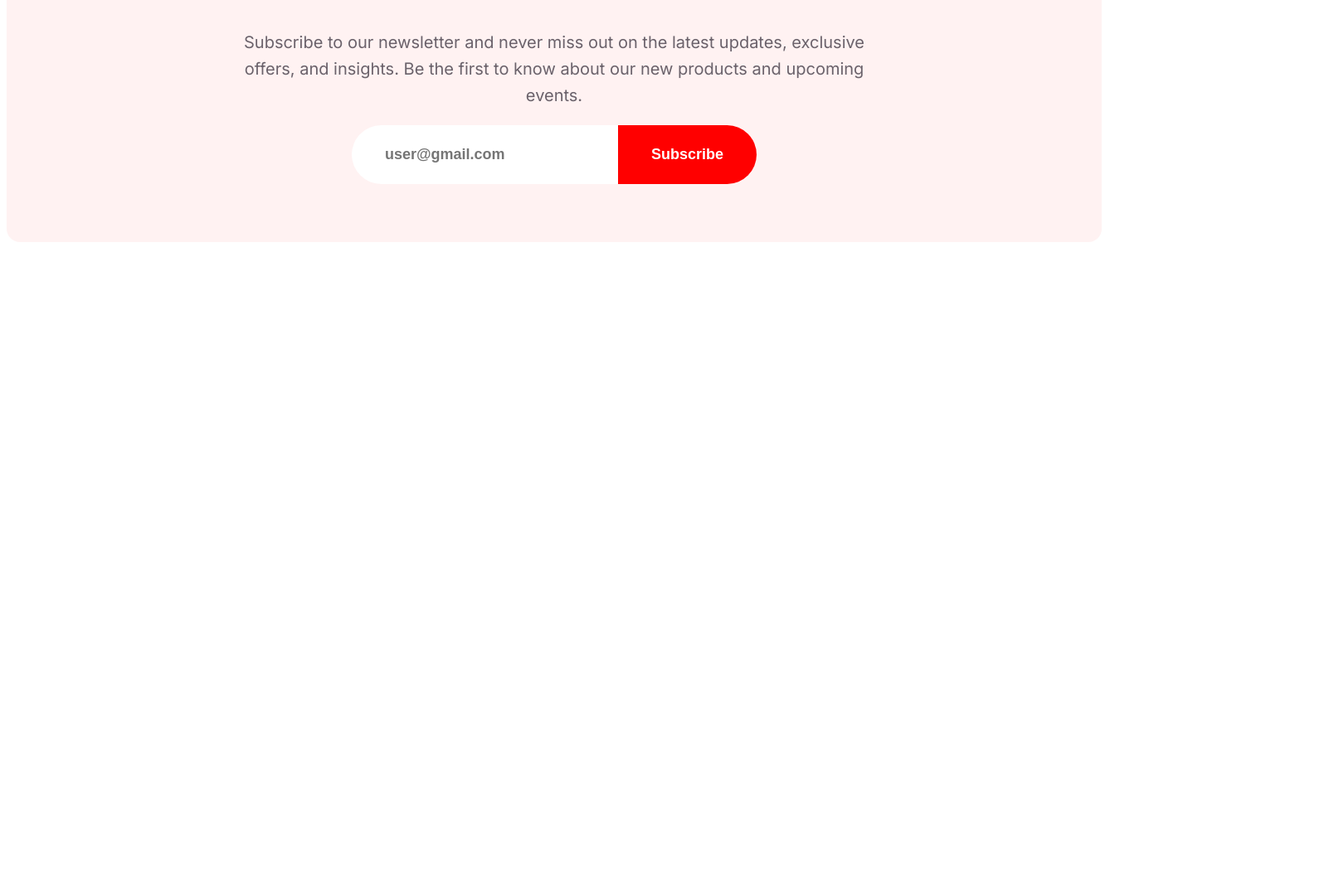
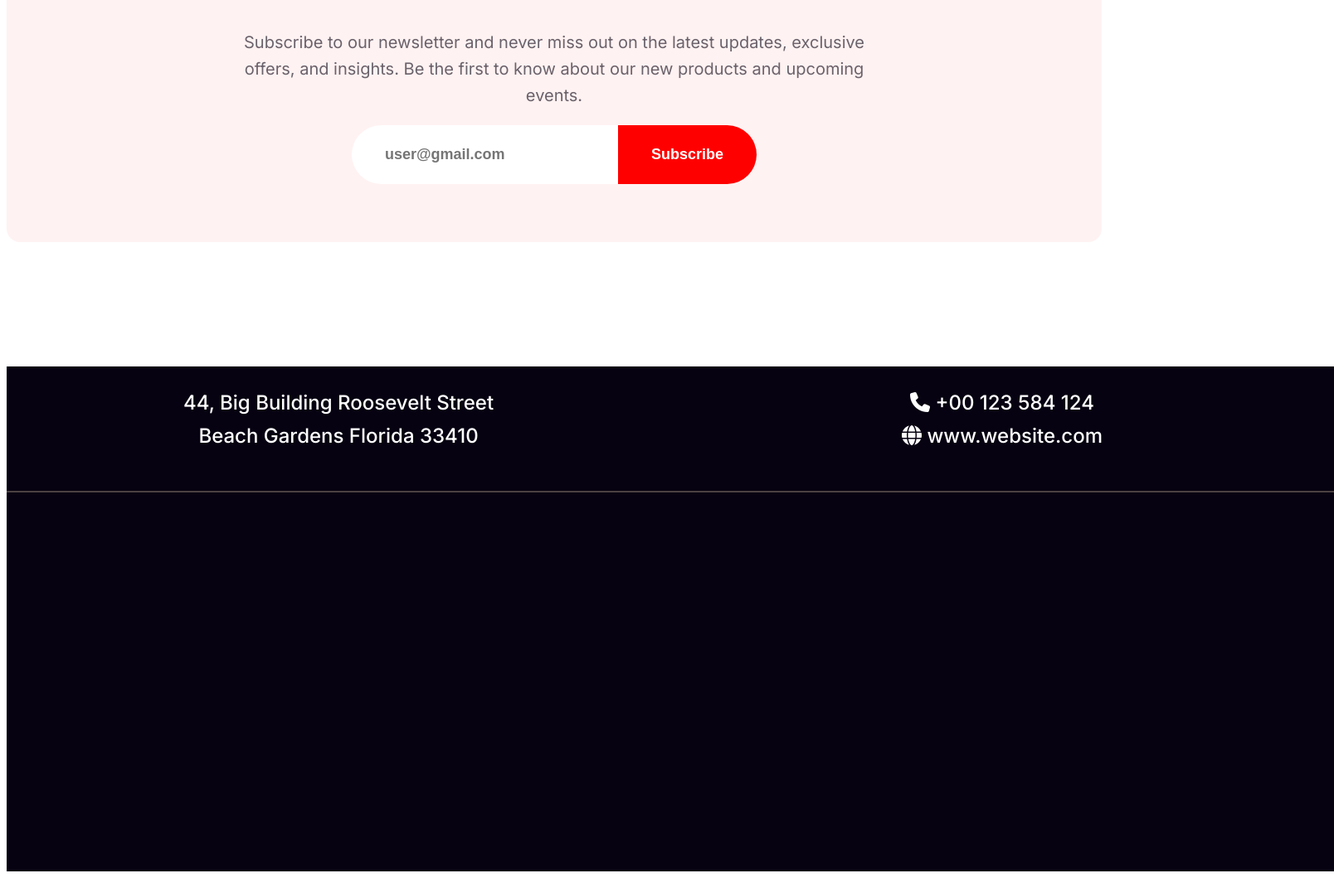
Before and after one commit to Th3At0nic/new-year-new-mission, a plain HTML site: page index.html in a window 1280 px wide. Shown: the part 5675-6734 px from the top of the page at 83% size, 1608 px wide, since content can reach past the window. Before the commit the page ends 5975 px from the top, so only its background shows below. Drawn offline with Linux system fonts and the light colour scheme.

Commit message:
footer incomplete

```diff
--- a/index.html
+++ b/index.html
@@ -3,6 +3,10 @@
   <head>
     <meta charset="UTF-8" />
     <meta name="viewport" content="width=device-width, initial-scale=1.0" />
+    <script
+      src="https://kit.fontawesome.com/73cb054b01.js"
+      crossorigin="anonymous"
+    ></script>
     <link rel="preconnect" href="https://fonts.googleapis.com" />
     <link rel="preconnect" href="https://fonts.gstatic.com" crossorigin />
     <link rel="preconnect" href="https://fonts.googleapis.com" />
@@ -140,12 +144,34 @@
             our new products and upcoming events.
           </p>
           <div class="subscribe-btn-container">
-            <input class="subscribe-input" type="email" placeholder="user@gmail.com" name="" id="">
+            <input
+              class="subscribe-input"
+              type="email"
+              placeholder="user@gmail.com"
+              name=""
+              id=""
+            />
             <button class="subscribe-btn">Subscribe</button>
           </div>
         </div>
       </section>
     </main>
-    <footer></footer>
+    <footer>
+      <div class="footer-container">
+        <div class="footer-row">
+          <p>
+            44, Big Building Roosevelt Street <br />
+            Beach Gardens Florida 33410
+          </p>
+        </div>
+        <div class="footer-row">
+          <p>
+            <span><i class="fa-solid fa-phone"></i> +00 123 584 124</span>
+            <br />
+            <span><i class="fa-solid fa-globe"></i> www.website.com </span>
+          </p>
+        </div>
+      </div>
+    </footer>
   </body>
 </html>
--- a/style.css
+++ b/style.css
@@ -370,3 +370,26 @@ header {
 .subscribe-input {
   border-radius: 50px 0px 0px 50px;
 }
+
+/* footer secton styles */
+.footer-container {
+  margin-top: 150px;
+  background: #070211;
+  width: 1600px;
+  height: 609px;
+  flex-shrink: 0;
+  display: flex;
+  justify-content: space-around;
+}
+
+.footer-row {
+  color: #fff;
+  font-family: Inter;
+  font-size: 24px;
+  font-weight: 500;
+  line-height: 40px;
+  width: 50%;
+  text-align: center;
+  border-bottom: 2px solid rgb(75, 66, 66);
+  height: 150px;
+}
```
